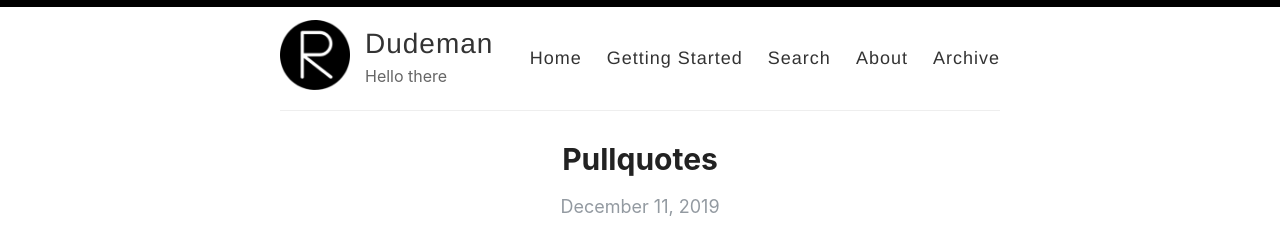
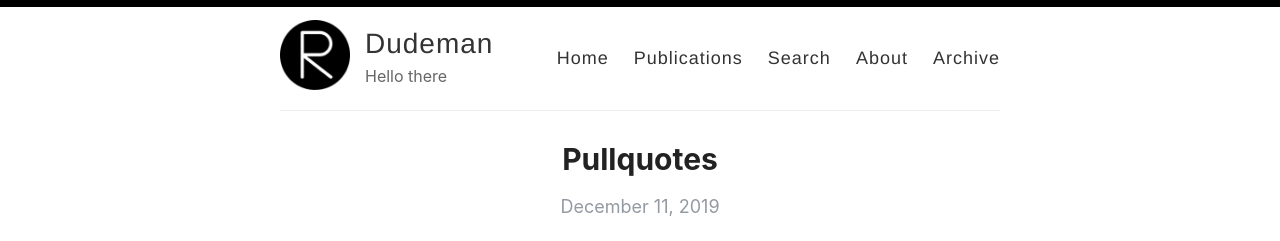
Before and after one commit to taromorimoto/reverie, a Jekyll site: the page built from index.html, in a window 1280 px wide and 900 px high. Shown: the top 241 px of the window. Built offline with Jekyll 4.4.1, drawn with Linux system fonts in a browser that asks for light colours; the list of posts is cut into pages by our own code.

Commit message:
Update default.html

```diff
--- a/_layouts/default.html
+++ b/_layouts/default.html
@@ -29,7 +29,7 @@
 
             <nav>
               <a href="{{ site.baseurl }}/">Home</a>
-              <a href="{{ site.baseurl }}/getting-started">Getting Started</a>
+              <a href="{{ site.baseurl }}/getting-started">Publications</a>
               <a href="{{ site.baseurl }}/search">Search</a>
               <a href="{{ site.baseurl }}/about">About</a>
               <a href="{{ site.baseurl }}/archive">Archive</a>
```
